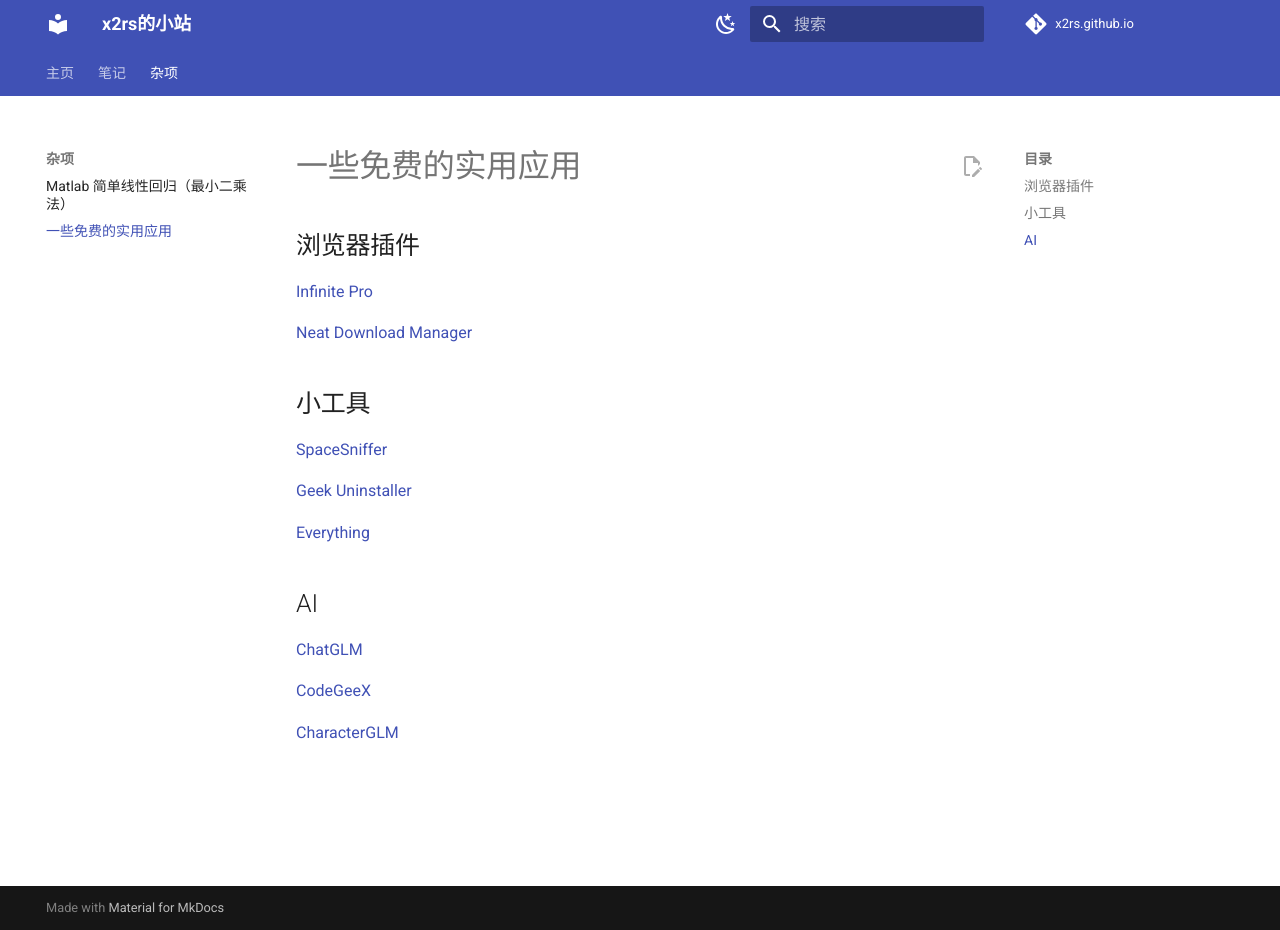
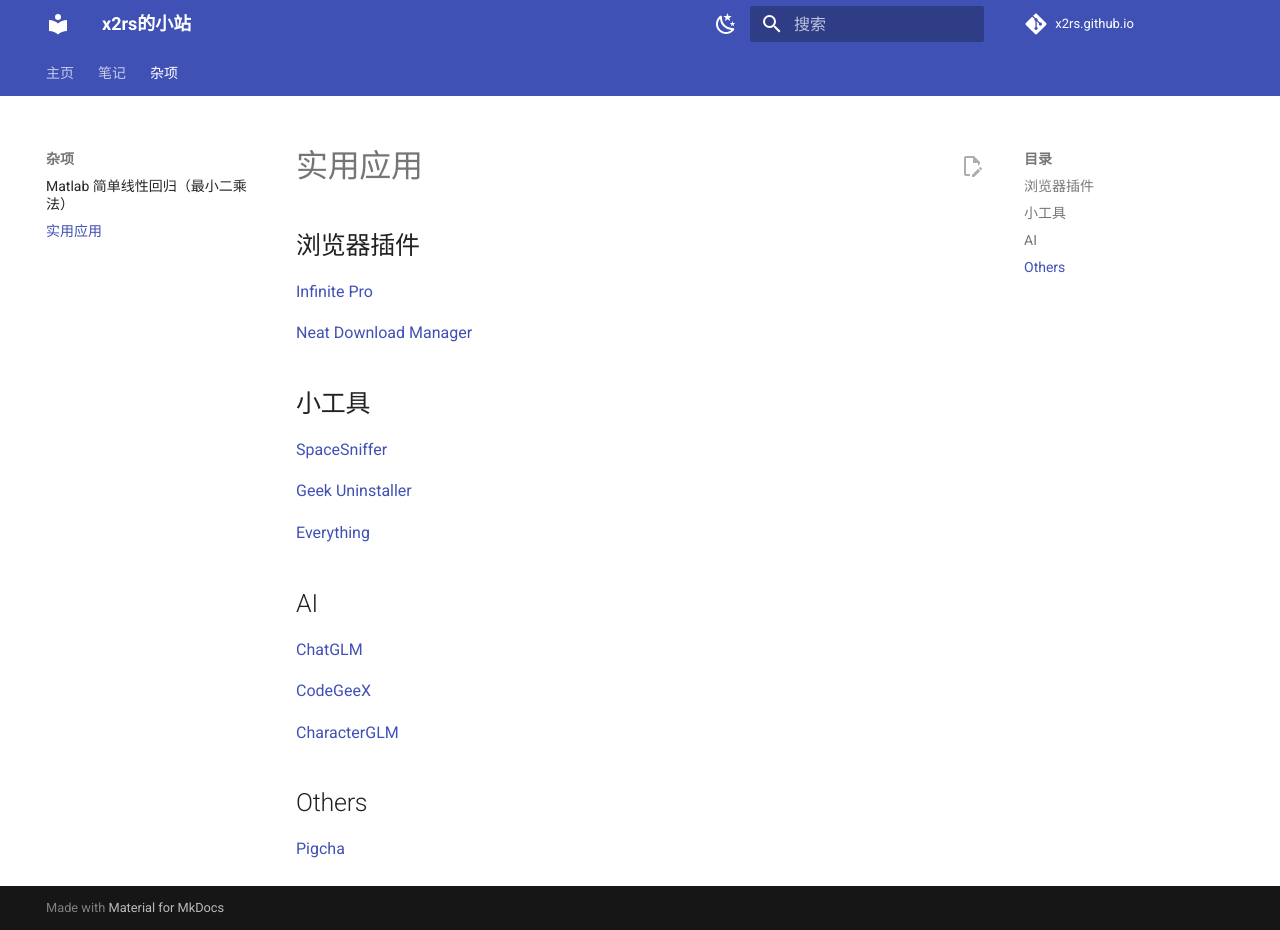
Before and after one commit to x2rs/x2rs.github.io, an MkDocs documentation site: the page built from docs/useful_apps.md, in a window 1280 px wide and 930 px high. Built offline with MkDocs 1.6.1 and Material for MkDocs 9.7.7, drawn with Linux system fonts in a browser that asks for light colours; comment, search, counter and statistics services are not loaded.

Commit message:
add Pigcha

```diff
--- a/docs/useful_apps.md
+++ b/docs/useful_apps.md
@@ -1,4 +1,4 @@
-# 一些免费的实用应用
+# 实用应用
 
 ## 浏览器插件
 
@@ -21,3 +21,7 @@
 [CodeGeeX](https://codegeex.cn/zh-CN)
 
 [CharacterGLM](https://pro.ai-topia.com/microweb)
+
+## Others
+
+[Pigcha](https://pigpigchacha.github.io/officialsite)
```
